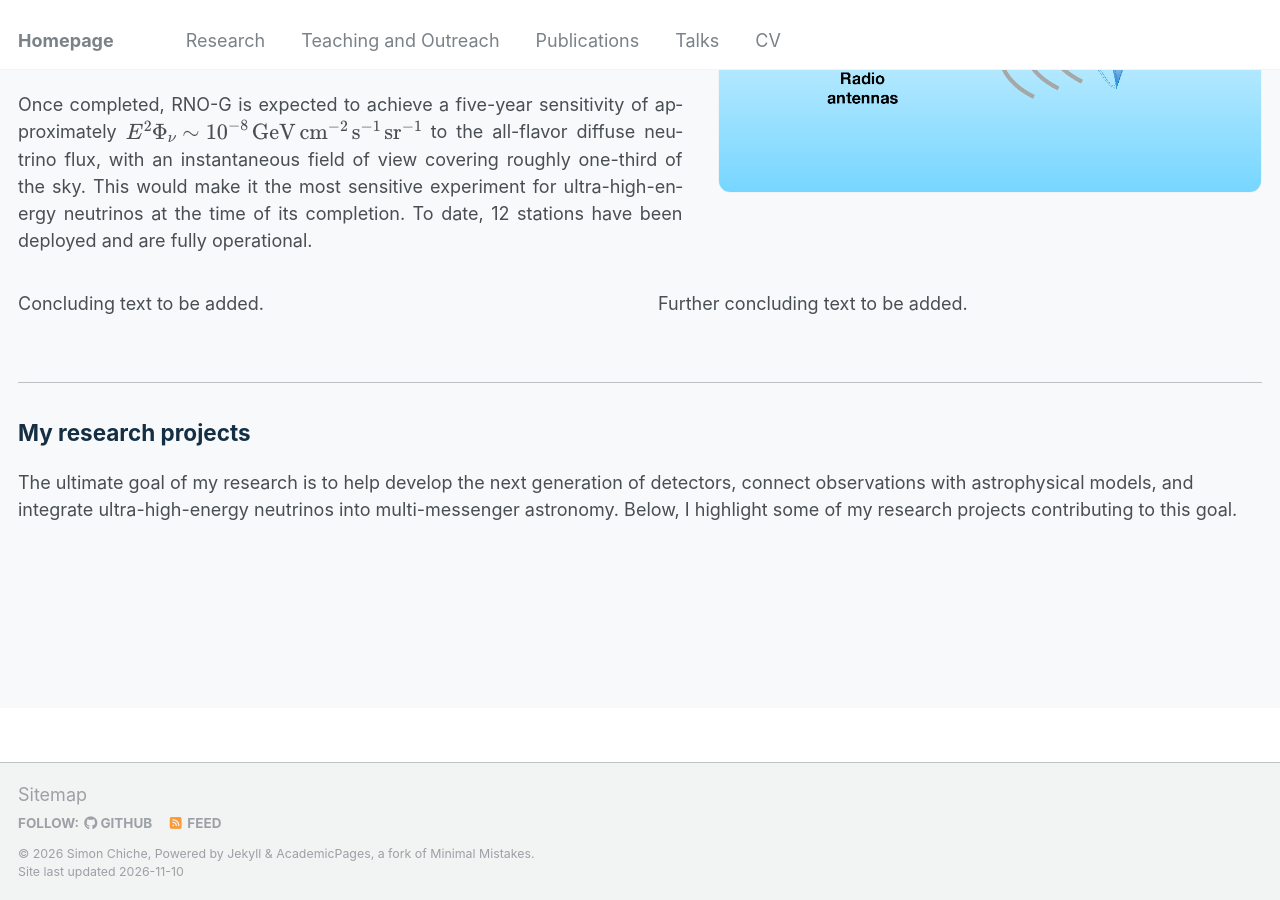
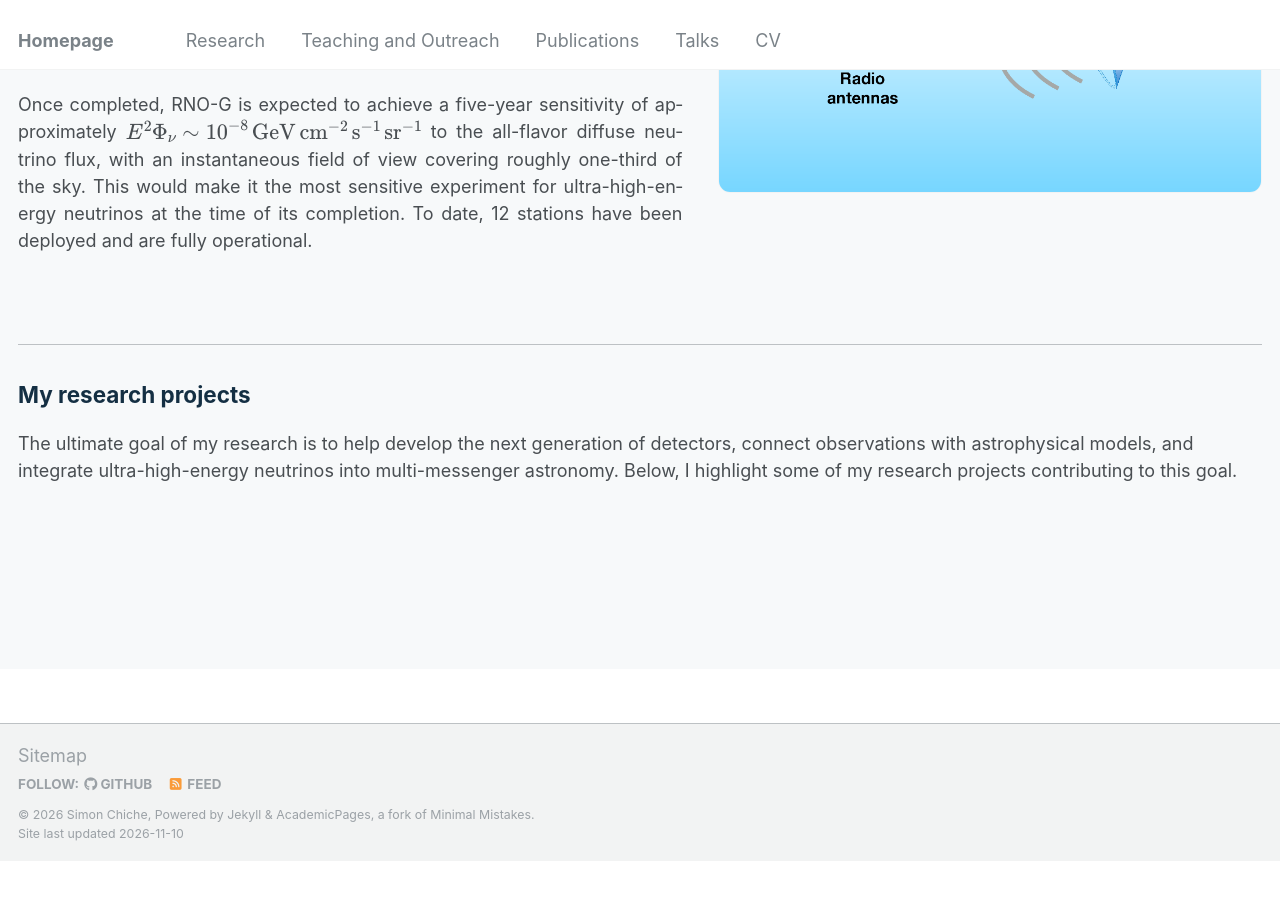
Before and after one commit to simonchiche/simonchiche.github.io, a Jekyll site: the page built from _pages/research.html, in a window 1280 px wide and 900 px high, scrolled down 2054 px. Built offline with Jekyll 4.4.1, drawn with Linux system fonts in a browser that asks for light colours; after the commit the page ends 2916 px from its top, so only the background shows below that.

Commit message:
updated picture

```diff
--- a/_data/research.yml
+++ b/_data/research.yml
@@ -104,9 +104,7 @@ neutrinos:
       image_caption: ""
 
   conclusion: |
-    Concluding text to be added.
 
-    Further concluding text to be added.
 
 # Titre 4 : la liste reste vide pour être complétée plus tard.
 projects_title: "My research projects"
--- a/_includes/research-block.html
+++ b/_includes/research-block.html
@@ -3,7 +3,7 @@
     {{ include.block.description | markdownify }}
   </div>
   <figure class="research-block__figure">
-    <img src="{{ include.block.image | relative_url }}" alt="{{ include.block.image_alt | default: include.block.title | escape }}" loading="lazy" decoding="async">
+    <img src="{{ include.block.image | relative_url }}?v={{ site.time | date: '%s' }}" alt="{{ include.block.image_alt | default: include.block.title | escape }}" loading="lazy" decoding="async">
     {% if include.block.image_caption and include.block.image_caption != empty %}
       <figcaption>{{ include.block.image_caption | markdownify }}</figcaption>
     {% endif %}
```
